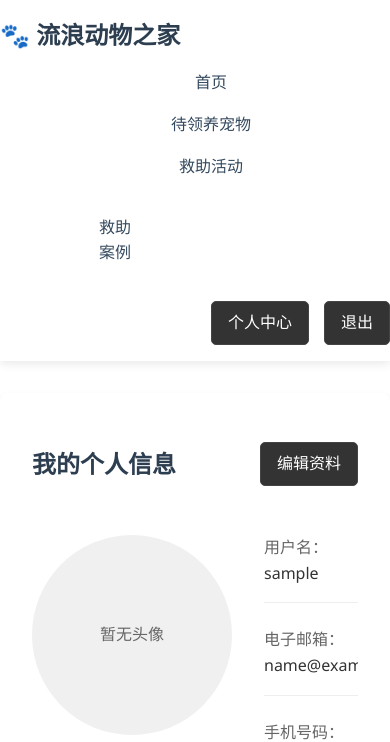
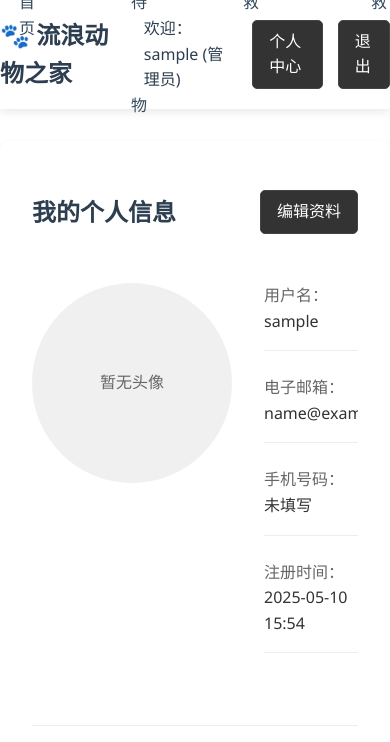
Before and after one commit to jmtl233/stray_animals, a Django app: page /users/profile/ in a window 390 px wide; the page is wider, and only the part inside the window is pictured. Shown: the top 742 px of that part. Run offline with Django 3.2, Linux system fonts and the light colour scheme; the visitor is signed in with stand-in values (Sample User, id 1); data that the repository does not hold is empty.

Commit message:
修复新增宠物不能增加2025年5月5日15:41:53

```diff
--- a/static/css/style.css
+++ b/static/css/style.css
@@ -208,32 +208,6 @@ body {
   text-align: center;
 }
 
-/* 响应式设计 */
-@media (max-width: 1024px) {
-  .nav-links-container {
-    position: static;
-    transform: none;
-    order: 2;
-    width: 100%;
-    margin: 1rem 0;
-  }
-
-  .navbar {
-    flex-wrap: wrap;
-    padding: 10px 15px;
-  }
-
-  .nav-links {
-    justify-content: center;
-  }
-}
-
-@media (max-width: 768px) {
-  .nav-links {
-    flex-direction: column;
-    align-items: center;
-  }
-}
 
 /* 管理员特殊样式 */
 .admin-badge::after {
@@ -274,11 +248,6 @@ body {
   line-height: 1.6;
 }
 
-.container {
-  max-width: 1200px;
-  margin: 0 auto;
-  padding: 0 20px;
-}
 
 /* 导航栏 */
 .navbar {
@@ -804,40 +773,6 @@ to { transform: translateY(0); opacity: 1; }
     color: #3498db;
 }
 
-/* 响应式调整 */
-@media (max-width: 1024px) {
-    .nav-links {
-        gap: 1.5rem;
-        flex-wrap: wrap;
-    }
-
-    .nav-left {
-        gap: 1rem;
-    }
-
-    .welcome-msg {
-        display: none;
-    }
-}
-
-@media (max-width: 768px) {
-    .nav-links {
-        flex-direction: column;
-        gap: 1rem;
-    }
-
-    .nav-left {
-        flex-wrap: wrap;
-        justify-content: center;
-    }
-
-    .dropdown-menu {
-        position: static !important;
-        transform: none !important;
-        width: 100%;
-        box-shadow: none;
-    }
-}
 
 /* nav-auth新定位 */
 .nav-auth {
@@ -877,13 +812,7 @@ to { transform: translateY(0); opacity: 1; }
     gap: 1.5rem;
 }
 
-/* 注册页面头部专用样式 */
-/* .register-header {
-    background: #fff;
-    box-shadow: 0 2px 10px rgba(0,0,0,0.1);
-    position: relative;
-    z-index: 100;
-} */
+
 
 .register-nav-container {
     max-width: 1200px;
@@ -893,16 +822,7 @@ to { transform: translateY(0); opacity: 1; }
     justify-content: space-between;
     align-items: center;
 }
-/*
-.register-logo {
-    display: flex;
-    align-items: center;
-    gap: 0.8rem;
-    text-decoration: none;
-    color: #2c3e50;
-    font-size: 1.5rem;
-    font-weight: 600;
-} */
+
 
 .register-subtitle {
     color: #7f8c8d;
@@ -939,22 +859,17 @@ to { transform: translateY(0); opacity: 1; }
 }
 
 
-    /* .register-logo {
-        flex-direction: column;
-        text-align: center;
-    } */
-
-    .register-nav-links {
+.register-nav-links {
         flex-direction: column;
         width: 100%;
-    }
+}
 
-    .register-nav-link {
+.register-nav-link {
         justify-content: center;
         width: 100%;
         padding: 0.8rem;
         border: 1px solid #eee;
-    }
+}
 
 
 /* 注册页面头部布局 */
--- a/templates/admin/user_detail.html
+++ b/templates/admin/user_detail.html
@@ -41,10 +41,6 @@
                         <i class="fas fa-arrow-left"></i>
                         返回列表
                     </a>
-                    <a href="#" class="btn btn--primary">
-                        <i class="fas fa-edit"></i>
-                        编辑信息
-                    </a>
                     <a href="{% url 'users:user_delete' target_user.id %}"
                        class="btn btn--danger">
                         <i class="fas fa-trash-alt"></i>
--- a/templates/users/profile.html
+++ b/templates/users/profile.html
@@ -110,3 +110,31 @@
     </div>
 </div>
 {% endblock %}
+
+{% block extra_js %}
+<script>
+document.addEventListener('DOMContentLoaded', function() {
+    // 获取所有标签按钮和内容面板
+    const tabButtons = document.querySelectorAll('.tab-btn');
+    const tabPanes = document.querySelectorAll('.tab-pane');
+
+    // 为每个标签按钮添加点击事件
+    tabButtons.forEach(button => {
+        button.addEventListener('click', function() {
+            // 移除所有按钮的active类
+            tabButtons.forEach(btn => btn.classList.remove('active'));
+            // 为当前点击的按钮添加active类
+            this.classList.add('active');
+
+            // 获取目标面板的id
+            const targetId = this.getAttribute('data-tab');
+
+            // 隐藏所有面板
+            tabPanes.forEach(pane => pane.classList.remove('active'));
+            // 显示目标面板
+            document.getElementById(targetId).classList.add('active');
+        });
+    });
+});
+</script>
+{% endblock %}
```
Also changed, not shown: templates/pets/create.html (+8 -9 lines), media/pets/1_VtwFHBp.jpg (added), media/pets/2_aCvkYKA.jpg (added).
